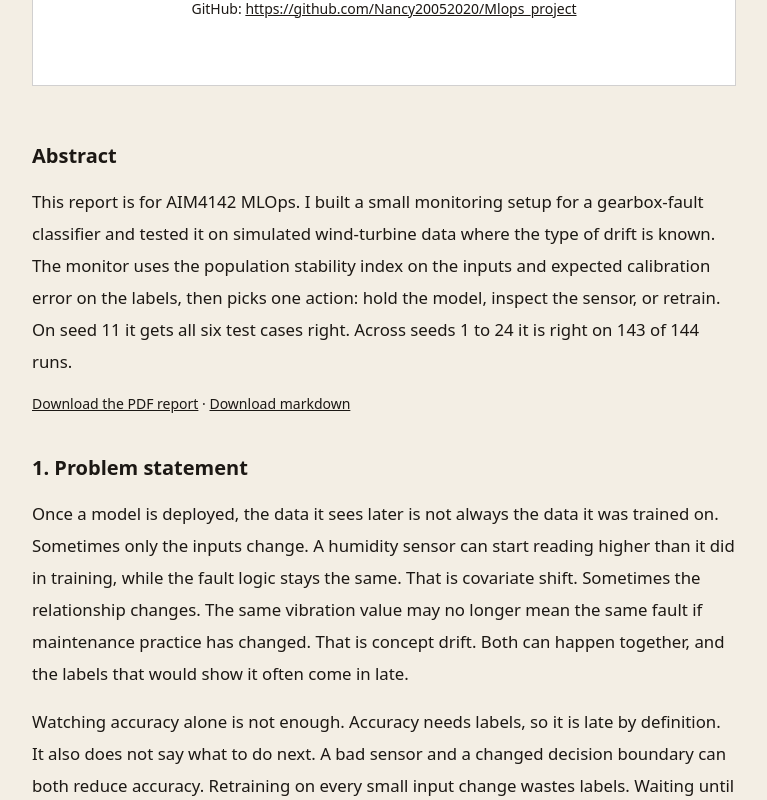
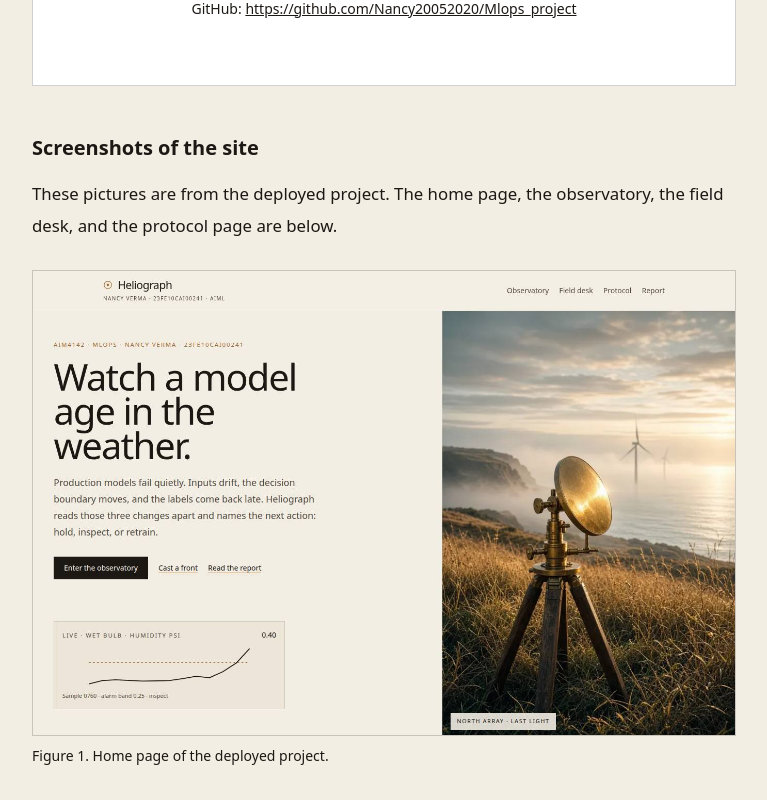
Before and after one commit to Nancy20052020/Mlops_project, a Next.js app: page /report in a window 1280 px wide. Shown: the part 700-1500 px from the top of the page, without its empty margins (256-1023 px from the left). Built offline with nearby package versions, Linux system fonts and the light colour scheme.

Commit message:
Put the site screenshots at the start of the report.
The cover stays text. The next page is the home page, then the observatory, field desk, and protocol screenshots.

Co-authored-by: Nancy20052020 <Nancy20052020@users.noreply.github.com>

```diff
--- a/app/globals.css
+++ b/app/globals.css
@@ -206,6 +206,10 @@ input[type="range"]::-moz-range-thumb {
     padding: 0 12% !important;
   }
 
+  .report-body h2:first-child {
+    break-before: auto;
+  }
+
   .cover-sheet h1 {
     font-size: 18pt !important;
     font-weight: bold !important;
--- a/components/ReportArticle.tsx
+++ b/components/ReportArticle.tsx
@@ -41,8 +41,16 @@ export function ReportArticle({ report }: { report: ReportModel }) {
         </div>
       </section>
 
-      <div className="report-body mt-12 space-y-4 text-[1.05rem] leading-8">
-        <h2 className="pt-2 text-xl font-semibold">Abstract</h2>
+      <div className="report-body mt-10 space-y-4 text-[1.05rem] leading-8">
+        <h2 className="pt-2 text-xl font-semibold">Screenshots of the site</h2>
+        <p>These pictures are from the deployed project. The home page, the observatory, the field desk, and the protocol page are below.</p>
+        {report.blocks
+          .filter((block) => block.type === "shot")
+          .map((block, index) => (
+            <BlockView key={`shot-${index}`} block={block} section={0} />
+          ))}
+
+        <h2 className="pt-6 text-xl font-semibold">Abstract</h2>
         <p>{report.standfirst}</p>
         <p className="no-print text-sm">
           <a href={COURSE.pdf} className="underline">
@@ -55,6 +63,7 @@ export function ReportArticle({ report }: { report: ReportModel }) {
         </p>
 
         {report.blocks.map((block, index) => {
+          if (block.type === "shot") return null;
           if (block.type === "h2") section += 1;
           return <BlockView key={index} block={block} section={block.type === "h2" ? section : 0} />;
         })}
--- a/lib/report/document.ts
+++ b/lib/report/document.ts
@@ -258,7 +258,18 @@ export function renderMarkdown(report: ReportModel): string {
     "",
     report.standfirst,
     "",
+    "## Screenshots of the site",
+    "",
+    "These pictures are from the deployed project.",
+    "",
   ];
+
+  for (const block of report.blocks) {
+    if (block.type === "shot") {
+      const src = block.src.replace(/^\//, "public/");
+      lines.push(`![${block.alt}](${src})`, "", `*${block.caption}*`, "");
+    }
+  }
 
   for (const block of report.blocks) {
     if (block.type === "h2") {
@@ -275,7 +286,7 @@ export function renderMarkdown(report: ReportModel): string {
       for (const row of block.rows) lines.push(`| ${row.join(" | ")} |`);
       lines.push("");
     } else if (block.type === "shot") {
-      lines.push(`![${block.alt}](${block.src})`, "", `*${block.caption}*`, "");
+      continue;
     } else if (block.type === "figure") {
       lines.push("The monitoring path is: locked reference, frozen model, sliding window, PSI on inputs, ECE and Page-Hinkley on arrived labels, then hold, inspect, or retrain.", "");
     } else if (block.type === "refs") {
```
Also changed, not shown: 2 other files (tests, documents, lock files or other folders).
